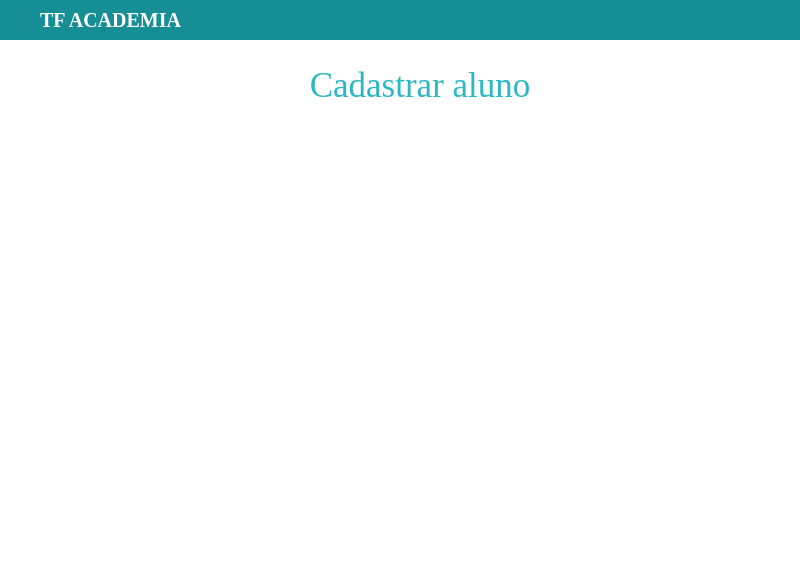
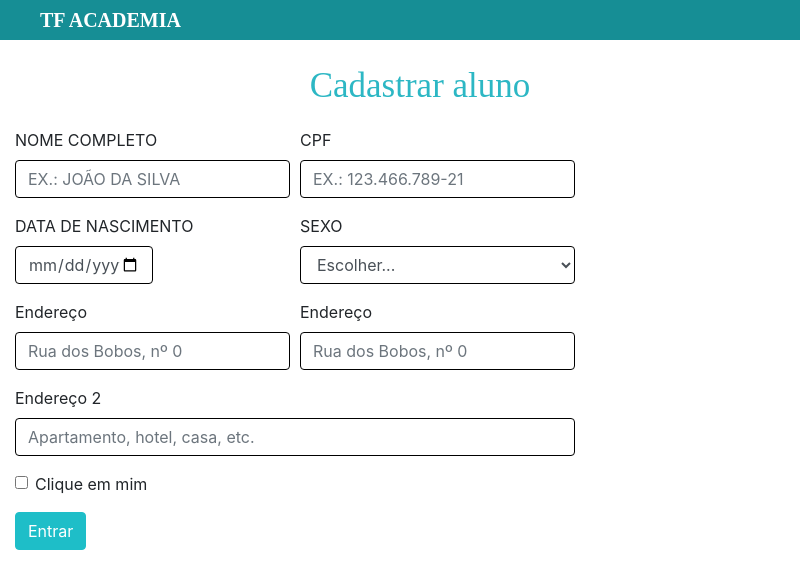
Before and after one commit to genilsonalmeida/TF-Academia, an Electron app: page TF-Academia/Frontend/src/pages/cadastrar-aluno.html in a window 800 px wide. Drawn offline with Linux system fonts and the light colour scheme.

Commit message:
Formulário da tela de cadastro adicionado

```diff
--- a/TF-Academia/Frontend/src/pages/cadastrar-aluno.html
+++ b/TF-Academia/Frontend/src/pages/cadastrar-aluno.html
@@ -21,13 +21,58 @@
         <div class="titulo-cadastrar">
             Cadastrar aluno
         </div>
-        <div class="tela-central">
+        <div class="form-cadastro">
+            <form>
+                <div class="form-row">
+                    <div class="form-group col-md-6">
+                        <label for="inputNome">NOME COMPLETO</label>
+                        <input type="text" style="text-transform: uppercase" class="form-control" id="nome" placeholder="Ex.: João da Silva">
+                    </div>
+                    <div class="form-group col-md-6">
+                        <label for="inputCpf">CPF</label>
+                        <input type="text" style="text-transform: uppercase" maxlength="14" class="form-control" id="CPF" placeholder="Ex.: 123.466.789-21">
+                    </div>
+                </div>
+                <div class="form-row">
+                    <div class="form-group col-md-6">
+                        <label for="inputDataNascimento">DATA DE NASCIMENTO</label>
+                        <input type="date" class="form-control" id="dataNascimento">
+                    </div>
+                    <div class="form-group col-md-6">
+                        <label for="inputSexo">SEXO</label>
+                        <select id="sexo" class="form-control">
+                            <option selected>Escolher...</option>
+                            <option>MASCULINO</option>
+                            <option>FEMININO</option>
+                        </select>
+                    </div>
 
-            <div>
-
-
-            </div>
-
+                </div>
+                <div class="form-row">
+                    <div class="form-group col-md-6">
+                        <label for="inputAddress">Endereço</label>
+                        <input type="text" class="form-control" id="inputAddress" placeholder="Rua dos Bobos, nº 0">
+                    </div>
+                    <div class="form-group col-md-6">
+                        <label for="inputAddress">Endereço</label>
+                        <input type="text" class="form-control" id="inputAddress" placeholder="Rua dos Bobos, nº 0">
+                    </div>
+                </div>
+                <div class="form-group">
+                    <label for="inputAddress2">Endereço 2</label>
+                    <input type="text" class="form-control" id="inputAddress2" placeholder="Apartamento, hotel, casa, etc.">
+                </div>
+                <div class="form-group">
+                    <div class="form-check">
+                        <input class="form-check-input" type="checkbox" id="gridCheck">
+                        <label class="form-check-label" for="gridCheck">
+                            Clique em mim
+                        </label>
+                    </div>
+                </div>
+                <button type="submit" class="btn btn-primary">Entrar</button>
+            </form>
+            <!--<div></div>-->
         </div>
     </div>
 
```
